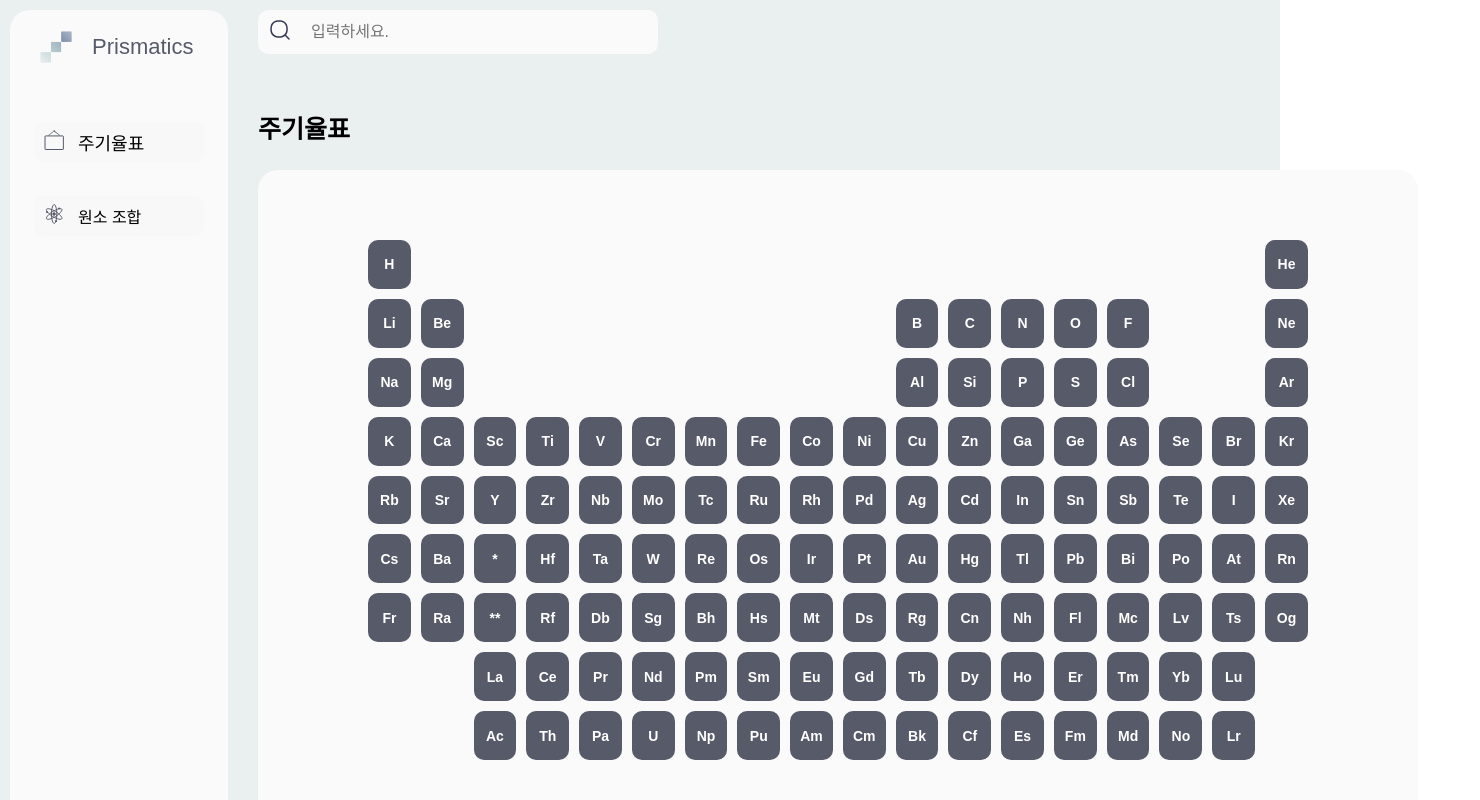
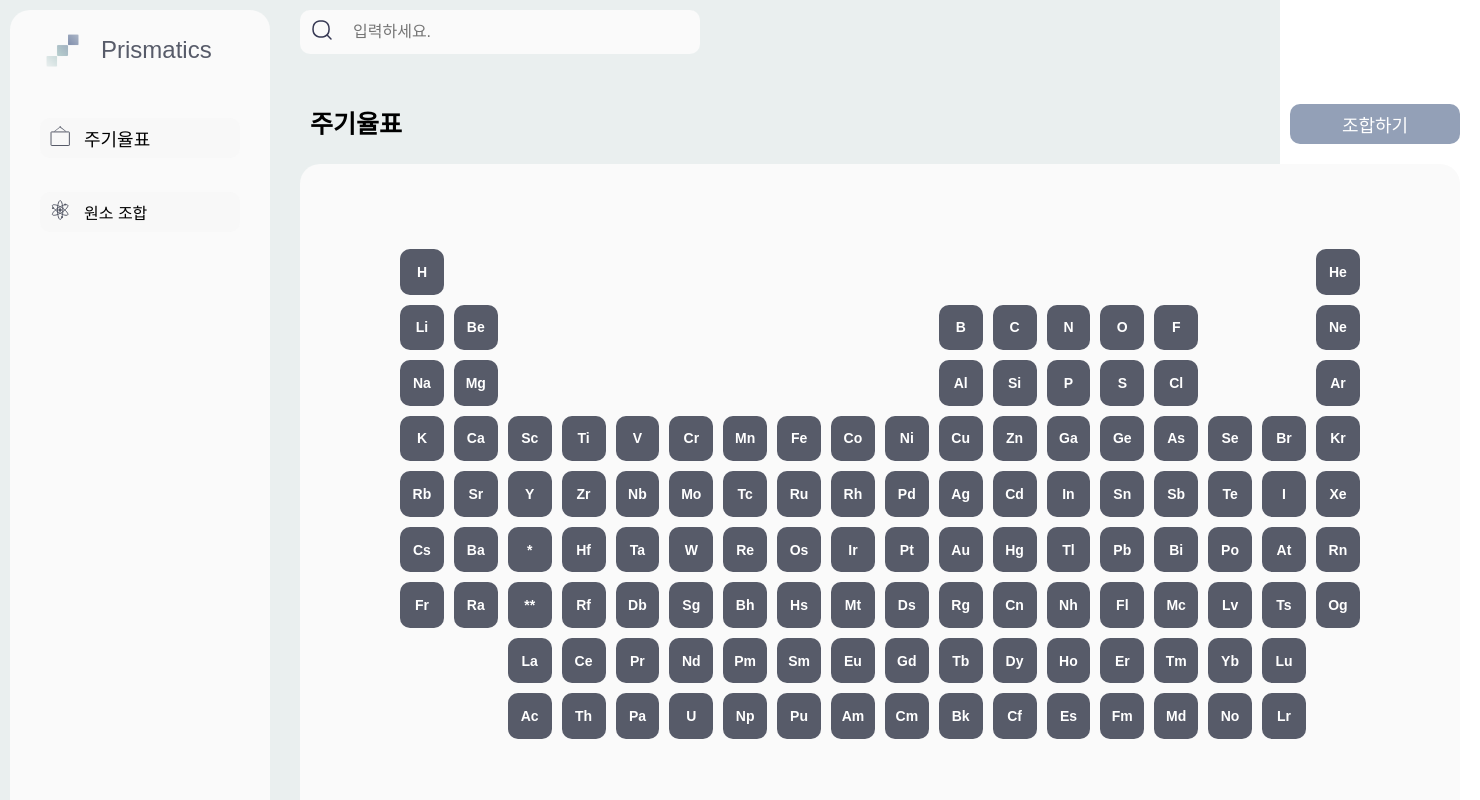
Before and after one commit to Prismatics-BSSM/Prismatics-FE, a React (Create React App) app: page /Combin in a window 1280 px wide. Shown: the top 800 px of the page, 1480 px wide, since content can reach past the window. Built offline with nearby package versions, Linux system fonts and the light colour scheme.

Commit message:
feat:원소 조합 페이지 추가

```diff
--- a/package.json
+++ b/package.json
@@ -9,6 +9,7 @@
     "@testing-library/user-event": "^13.5.0",
     "react": "^19.1.1",
     "react-dom": "^19.1.1",
+    "react-router-dom": "^7.9.4",
     "react-scripts": "5.0.1",
     "web-vitals": "^2.1.4"
   },
--- a/src/App.css
+++ /dev/null
@@ -1,47 +0,0 @@
-.App{
-    background-color: #EAEFEF;
-    font-family: "Pretendard", sans-serif;
-    display: flex;
-    align-items: flex-start;
-    height: 832px;
-}
-
-.left{
-    margin: 10px 10px;
-    border-radius: 20px;
-    padding: 2px 24px;
-    background-color: #fafafa;
-    width: 170px;
-    height: 810px;
-}
-
-.log-pri{
-    display: flex;
-    align-items: center;
-    padding-bottom: 40px;
-}
-
-.left img{
-    width: 44px;
-    height: 44px;
-
-    margin-right: 14px;
-}
-
-.title{
-    color: #575B69;
-    font-weight: 500;
-    font-size: 22px;
-}
-
-.main{
-    padding: 10px 20px;
-    margin-bottom: 0;
-}
-
-.ElementTable-div p{
-    padding-top: 30px;
-    padding-bottom: 0;
-    font-size: 25px;
-    font-weight: bold;
-}
--- a/src/App.jsx
+++ b/src/App.jsx
@@ -1,33 +1,19 @@
-import './App.css';
-import TableData from './components/tableData';
-import Search from './components/Search';
-import Button from './components/button';
+import { BrowserRouter, Routes, Route } from "react-router-dom";
+import React, { useRef } from 'react';
+import Main from './pages/Main';
+import Combin from './pages/Combin';
+import './style/combin.css';
 
-function App() {
-  return (
-    <div className="App">
-      <div className="left">
-        <div className='log-pri'>
-        <img src='/icon.png' alt='log'></img>
-        <p className='title'>Prismatics</p>
-        </div>
-        <Button/>
-        </div>
-
-      <div className='main'>
-        <div className='search'>
-          <Search></Search>
-        </div>
-
-
-        <div className='ElementTable-div'>
-          <p>주기율표</p>
-          <TableData></TableData>
-        </div>
-      </div>
-
-    </div>
-  );
+function App(){
+    return(
+        <BrowserRouter>
+            <Routes>
+                <Route path="/" element={<Main />} />
+                <Route path="/Main" element={<Main />} />      {/* 홈 페이지 */}
+                <Route path="/Combin" element={<Combin />} /> {/* 소개 페이지 */}
+            </Routes>
+        </BrowserRouter>
+    );
 }
 
 export default App;
--- a/src/components/Search.jsx
+++ b/src/components/Search.jsx
@@ -1,4 +1,3 @@
-import React, { useState } from "react";
 import './search.css';
 
 export default function Search() {
--- a/src/components/button.css
+++ b/src/components/left.css
@@ -1,3 +1,34 @@
+.Left{
+    margin: 10px 10px;
+    border-radius: 20px;
+    padding: 2px 30px;
+    background-color: #fafafa;
+    width: 300px;
+    height: 810px;
+}
+
+.log-pri{
+    display: flex;
+    align-items: center;
+
+    margin: 0;
+    padding-top: 0;
+    padding-bottom: 30px;
+}
+
+.Left img{
+    width: 45px;
+    height: 45px;
+
+    margin-right: 16px;
+}
+
+.title{
+    color: #575B69;
+    font-size: 24px;
+    font-weight: 500;
+}
+
 .elT-div{
     background-color: #f8f8f8;
     margin-bottom: 34px;
@@ -5,7 +36,7 @@
     display: flex;
     align-items: center;
 
-    width: 170px;
+    width: 200px;
     height: 40px;
 }
 
@@ -30,7 +61,7 @@
     display: flex;
     align-items: center;
 
-    width: 170px;
+    width: 200px;
     height: 40px;
 }
 
--- a/src/components/button.jsx
+++ b/src/components/left.jsx
@@ -1,19 +1,33 @@
-import './button.css';
+import './left.css'
+import { useNavigate } from 'react-router-dom';
 
-export default function Button() {
-  return (
-    <div className="button-div">
-        <div className='elT-div'>
-            <ButtonelT/>
-            <button>주기율표</button>
+
+export default function Left() {
+    const navigate = useNavigate();
+
+    return (
+        <div className='Left'>
+            <div className='log-pri'>
+            <img src='/icon.png' alt='log'></img>
+            <p className='title'>Prismatics</p>
+            </div>
+
+            <div className="button-div">
+            <div className='elT-div' onClick={() => navigate('/Main')}>
+                <ButtonelT></ButtonelT>
+                <button>
+                    주기율표</button>
+            </div>
+            <div className='el-div' onClick={() => navigate('/Combin')}>
+                <Buttonel></Buttonel>
+                <button>
+                원소 조합</button>
+            </div>
         </div>
-        <div className='el-div'>
-            <Buttonel/>
-            <button>원소 조합</button>
         </div>
-    </div>
-  );
+    );
 }
+
 
 function ButtonelT(){
     return(
--- a/src/components/tableData.css
+++ b/src/components/tableData.css
@@ -4,7 +4,7 @@
   text-align: center;
   border-collapse: separate;
   border-spacing: 10px;
-  padding: 60px 100px;
+  padding: 75px 90px;
 
   height: 660px;
   width: 1160px;
--- a/src/components/tableData.jsx
+++ b/src/components/tableData.jsx
@@ -1,4 +1,3 @@
-import React, { useState } from "react";
 import './tableData.css';
 
 export default function TableData(){
--- /dev/null
+++ b/src/pages/Combin.jsx
@@ -0,0 +1,26 @@
+import Left from '../components/left';
+import TableData from '../components/tableData';
+import Search from '../components/Search';
+import '../style/combin.css'
+
+export default function Main() {
+  return (
+    <div className='App combin-page'>
+      <Left></Left>
+        <div className='main'>
+          <div className='search'>
+            <Search></Search>
+          </div>
+
+
+          <div className='ElementTable-div'>
+            <div className='p-button'>
+              <p>주기율표</p>
+              <button className='combin-b'>조합하기</button>
+            </div>
+            <TableData></TableData>
+        </div>
+      </div>
+    </div>
+  );
+}
--- /dev/null
+++ b/src/pages/Main.jsx
@@ -0,0 +1,25 @@
+import Left from '../components/left';
+import TableData from '../components/tableData';
+import Search from '../components/Search';
+import '../style/Main.css'
+
+export default function Main() {
+  return (
+    <div className='App main-page'>
+      <Left></Left>
+        <div className='main'>
+          <div className='search'>
+            <Search></Search>
+          </div>
+
+
+          <div className='ElementTable-div'>
+            <div className='p-button'>
+              <p>주기율표</p>
+            </div>
+            <TableData></TableData>
+        </div>
+      </div>
+    </div>
+  );
+}
--- /dev/null
+++ b/src/style/Main.css
@@ -0,0 +1,34 @@
+.App{
+    background-color: #EAEFEF;
+    font-family: "Pretendard", sans-serif;
+    display: flex;
+    align-items: flex-start;
+    height: 832px;
+}
+
+.main{
+    padding: 10px 20px;
+    margin-bottom: 0;
+}
+
+.p-button {
+    display: flex;
+    align-items: center;
+    justify-content: space-between;
+    width: 100%;
+}
+
+
+
+.main-page .p-button:after {
+    content: "";
+    width: 170px;
+    height: 40px;
+}
+
+.ElementTable-div p {
+    font-size: 25px;
+    font-weight: bold;
+    padding-top: 10px;
+    line-height: 1;
+}
--- /dev/null
+++ b/src/style/combin.css
@@ -0,0 +1,52 @@
+.App{
+    background-color: #EAEFEF;
+    font-family: "Pretendard", sans-serif;
+    display: flex;
+    align-items: flex-start;
+    height: 832px;
+}
+
+.main{
+    padding: 10px 20px;
+    margin-bottom: 0;
+}
+
+.p-button {
+    display: flex;
+    align-items: center;
+    justify-content: space-between;
+    padding: 50px 10px 20px 10px;
+    width: 100%;
+}
+
+.combin-page .p-button {
+    justify-content: space-between;
+}
+
+.ElementTable-div p {
+    font-size: 25px;
+    font-weight: bold;
+    margin: 0;
+    padding: 0;
+    line-height: 1;
+}
+
+.combin-b {
+    display: flex;
+    align-items: center;
+    justify-content: center;
+    width: 170px;
+    height: 40px;
+    font-size: 18px;
+    border-radius: 10px;
+    background-color: #93A0B7;
+    color: #fff;
+    border: none;
+    cursor: pointer;
+
+    margin-right: 10px;
+}
+
+.combin-b:hover{
+    background-color: #575B69;
+}
```
Also changed, not shown: 1 other file (tests, documents, lock files or other folders).
